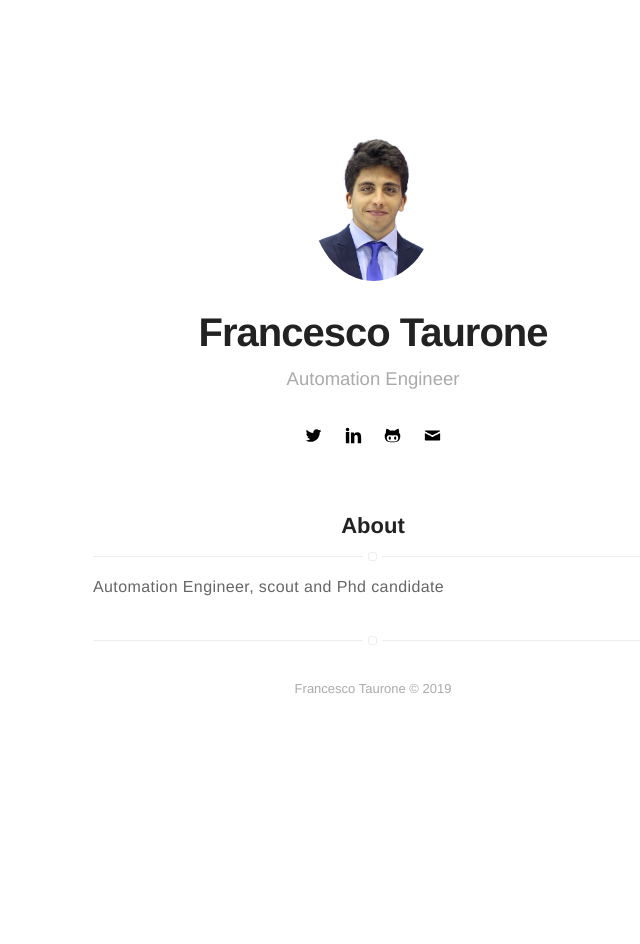
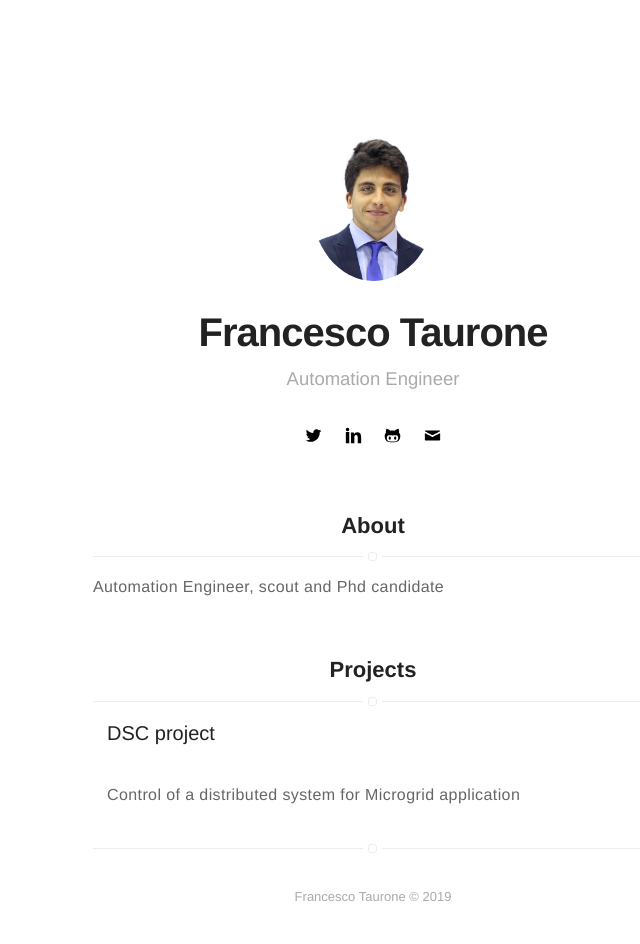
Before and after one commit to francescotaurone/francescotaurone.github.io, a Jekyll site: the page built from index.html, in a window 1280 px wide. Shown: the whole page, without its empty margins (267-907 px from the left). Built offline with Jekyll 4.4.1, drawn with Linux system fonts in a browser that asks for light colours; before the commit the page ends 900 px from its top, so only the background shows below that; some of the changed lines change nothing that is shown.

Commit message:
Update _config.yml

```diff
--- a/_config.yml
+++ b/_config.yml
@@ -55,26 +55,14 @@ skills-list:
     - Git
 
 # do you want to display a projects section? true or false
-projects: false
-
+projects: true
 # add your projects here
 project-list:
-    Eve:
-        name: Eve
-        description: Ultra Minimal Single-page Jekyll Template for Building Personal Portfolio Websites
-        url: https://github.com/jibolash/Eve
-    World-Cup-History:
-        name: World Cup  History
-        description: npm package for FIFA World cup historical data
-        url: https://github.com/jibolash/world-cup-history
-    Tweeter:
-        name: Tweeter
-        description: A Twitter inspired web application built with Angular 5
-        url: https://tweetermum.herokuapp.com
-    Transcend:
-        name: Transcend
-        description: An android app for meditation and mindfulness
-        url: https://github.com/Khosbayar/Transcend
+    Distributed Dual Gradient Tracking for Microgrid Control:
+        name: DSC project
+        description: Control of a distributed system for Microgrid application
+        url:
+
 
 
 # do you want to display the theme attribution? true or false
```
